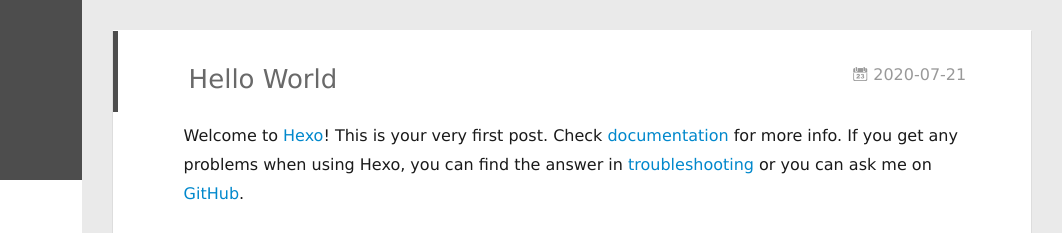
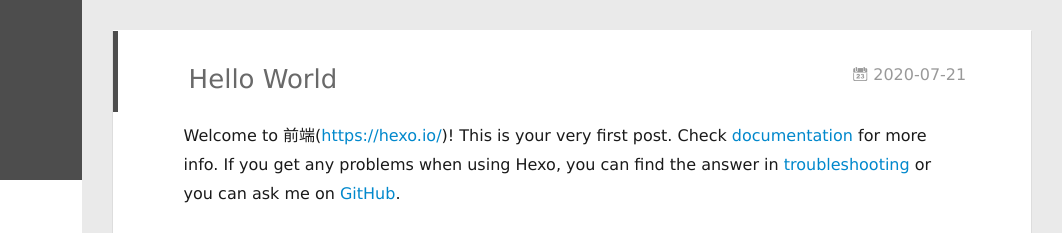
Before and after one commit to leeCoca/leeCoca.github.io, a plain HTML site: page index.html in a window 1280 px wide. Shown: the top 233 px of the page, 218-1280 px from the left. Drawn offline with Linux system fonts and the light colour scheme; no server answers.

Commit message:
Site updated: 2021-01-27 16:22:09

```diff
--- a/index.html
+++ b/index.html
@@ -172,7 +172,7 @@
 
     <div class="article-entry" itemprop="articleBody">
 
-        <p>Welcome to <a href="https://hexo.io/" target="_blank" rel="noopener">Hexo</a>! This is your very first post. Check <a href="https://hexo.io/docs/" target="_blank" rel="noopener">documentation</a> for more info. If you get any problems when using Hexo, you can find the answer in <a href="https://hexo.io/docs/troubleshooting.html" target="_blank" rel="noopener">troubleshooting</a> or you can ask me on <a href="https://github.com/hexojs/hexo/issues" target="_blank" rel="noopener">GitHub</a>.</p>
+        <p>Welcome to 前端(<a href="https://hexo.io/" target="_blank" rel="noopener">https://hexo.io/</a>)! This is your very first post. Check <a href="https://hexo.io/docs/" target="_blank" rel="noopener">documentation</a> for more info. If you get any problems when using Hexo, you can find the answer in <a href="https://hexo.io/docs/troubleshooting.html" target="_blank" rel="noopener">troubleshooting</a> or you can ask me on <a href="https://github.com/hexojs/hexo/issues" target="_blank" rel="noopener">GitHub</a>.</p>
 <h2 id="Quick-Start"><a href="#Quick-Start" class="headerlink" title="Quick Start"></a>Quick Start</h2><h3 id="Create-a-new-post"><a href="#Create-a-new-post" class="headerlink" title="Create a new post"></a>Create a new post</h3><figure class="highlight bash"><table><tr><td class="gutter"><pre><span class="line">1</span><br></pre></td><td class="code"><pre><span class="line">$ hexo new <span class="string">"My New Post"</span></span><br></pre></td></tr></table></figure>
 
 <p>More info: <a href="https://hexo.io/docs/writing.html" target="_blank" rel="noopener">Writing</a></p>
```
Also changed, not shown: 2020/07/21/hello-world/index.html (+4 -4 lines).
